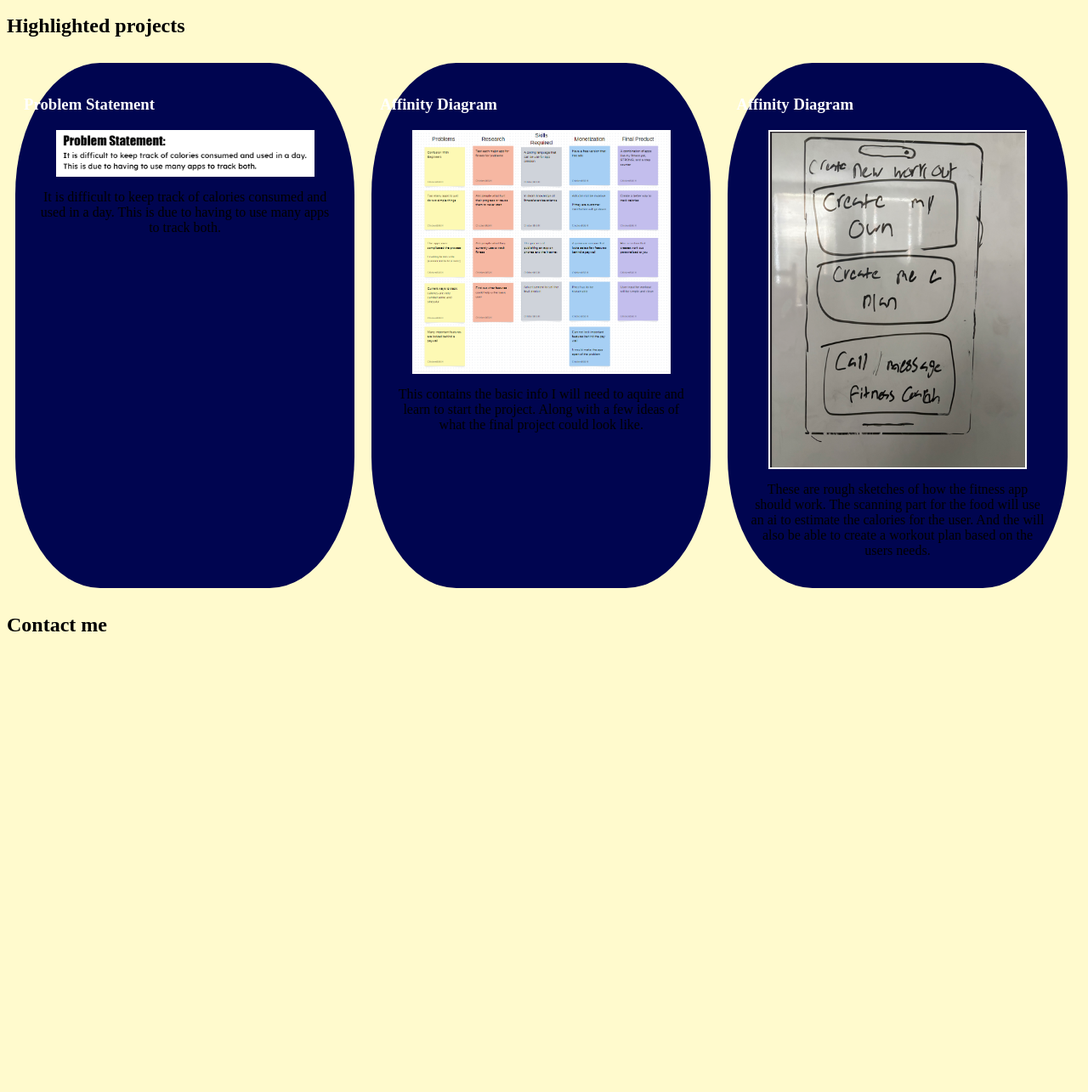
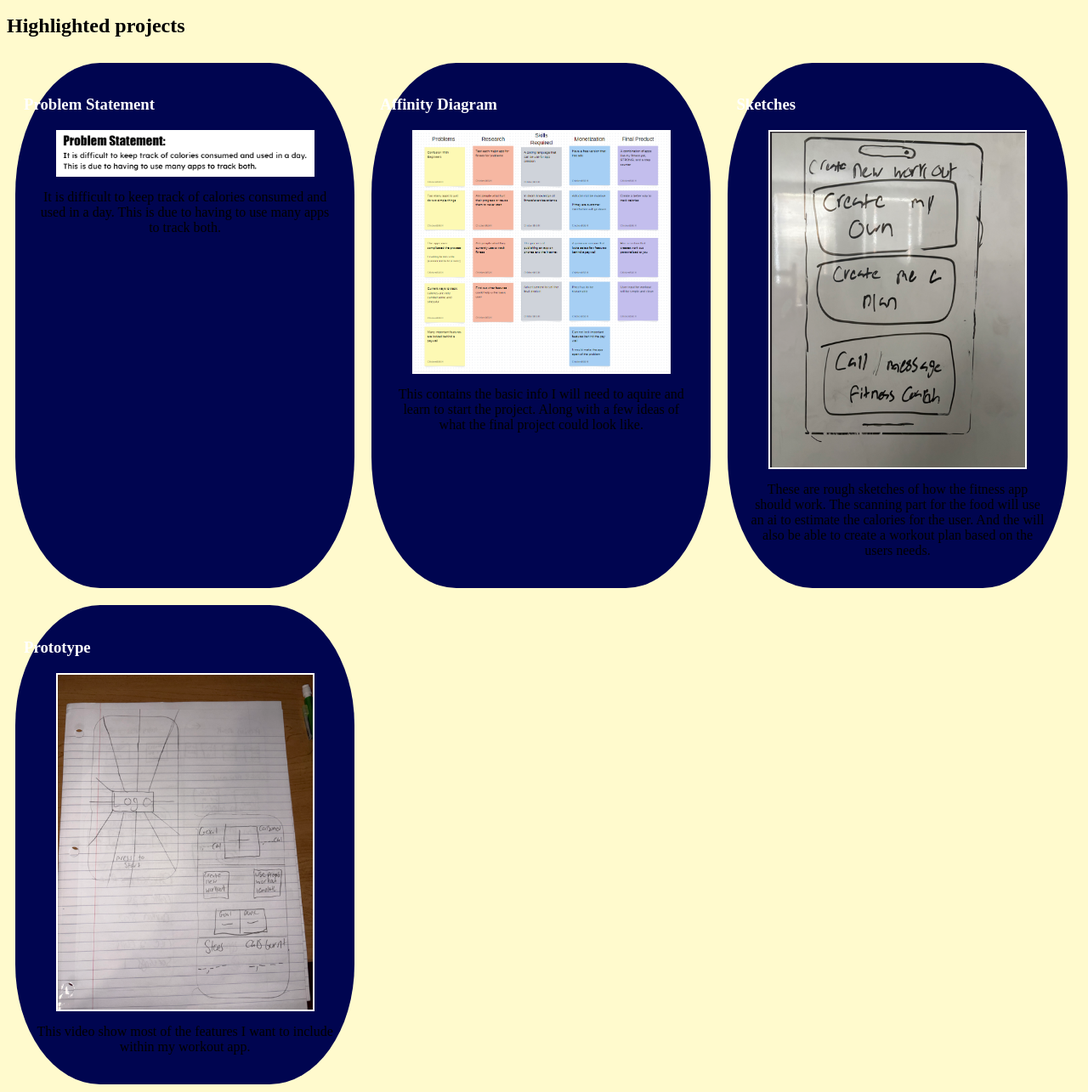
Before and after one commit to htnix/htnix, a plain HTML site: page index.html in a window 1280 px wide. Shown: the part 195-1480 px from the top of the page at 85% size. Before the commit the page ends 964 px from the top, so only its background shows below. Drawn offline with Linux system fonts and the light colour scheme.

Commit message:
Add files via upload

```diff
--- a/index.html
+++ b/index.html
@@ -44,7 +44,7 @@
       <!--Sketches Assignment-->
       <section class="project">
         <a href="files/Sketches.pdf">
-          <h3>Affinity Diagram</h3>
+          <h3>Sketches</h3>
         </a>
         <a href="files/Sketches.pdf">
         <img src="images/Sketches.png">
@@ -54,6 +54,17 @@
         </p>
       </section>
 
+      <!--Paper Prototype Assignment-->
+      <section class="project">
+      <a href="https://youtu.be/dQw4w9WgXcQ">
+        <h3> Prototype</h3>
+      </a>
+      <a href="https://youtu.be/K9MD6jsp76w?si=3vL6j4tBulKVwwB9">
+        <img src="images/Proto.png">
+      </a>
+      <p> This video show most of the features I want to include within my workout app. </p>
+      </section>
+
     </div>
 
     <h2>Contact me</h2>
```
Also changed, not shown: images/Proto.png (added).
